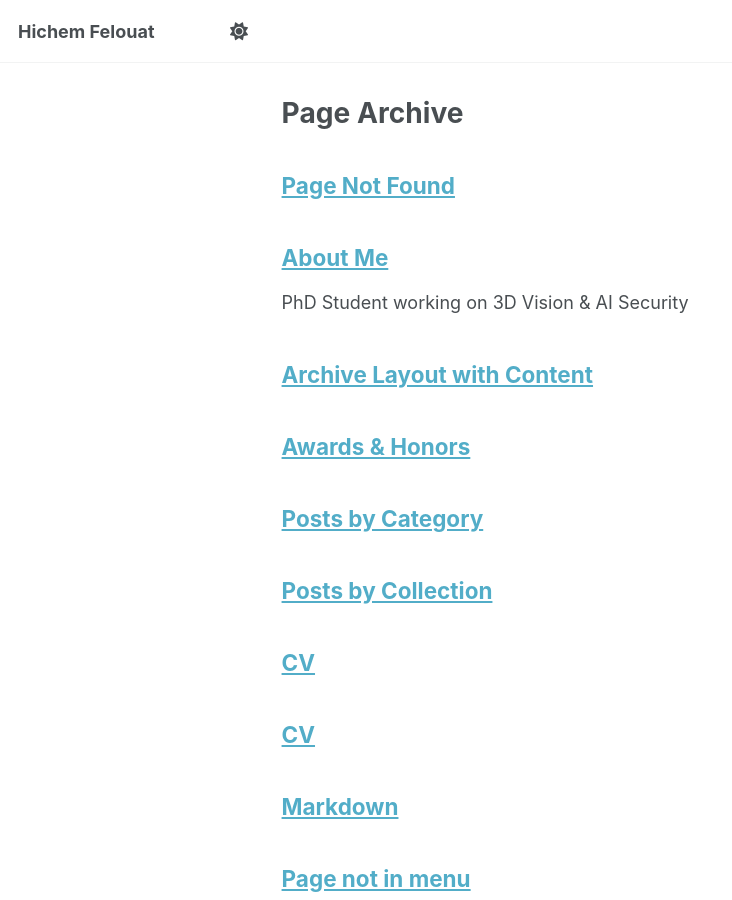
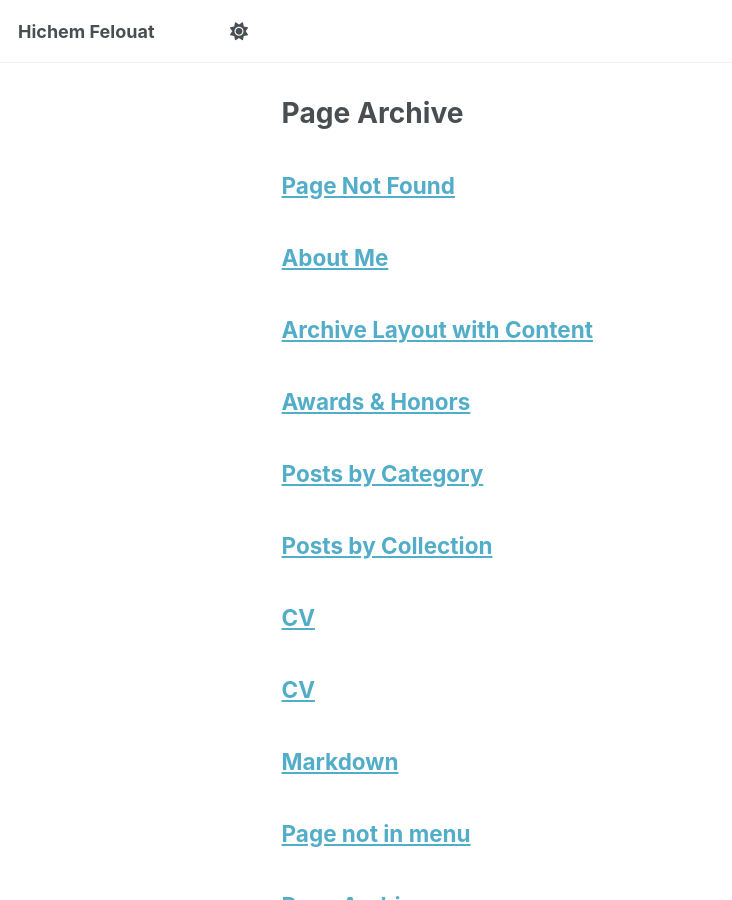
Before and after one commit to hichemfelouat/hichemfelouat.github.io, a Jekyll site: the page built from _pages/page-archive.html, in a window 1280 px wide and 900 px high. Shown: the whole window, without its empty margins (0-732 px from the left). Built offline with Jekyll 4.4.1, drawn with Linux system fonts in a browser that asks for light colours; a script bundle is joined from its source files by our own code; library files that are not in the unit come from our copies.

Commit message:
Update about.md

```diff
--- a/_pages/about.md
+++ b/_pages/about.md
@@ -1,10 +1,7 @@
 ---
 permalink: /about/
 title: "About Me"
-excerpt: "PhD Student working on 3D Vision & AI Security"
 author_profile: true
-redirect_from:
-  - /about.html
 ---
 
 I am a PhD Student at the Echizen Laboratory, National Institute of Informatics (NII), SOKENDAI. My research lies at the intersection of 3D computer vision, biometric security, and multimodal large vision-language models (LVLMs). I focus on developing privacy-preserving 3D face recognition systems that remain robust against deepfake and reconstruction attacks.
```
